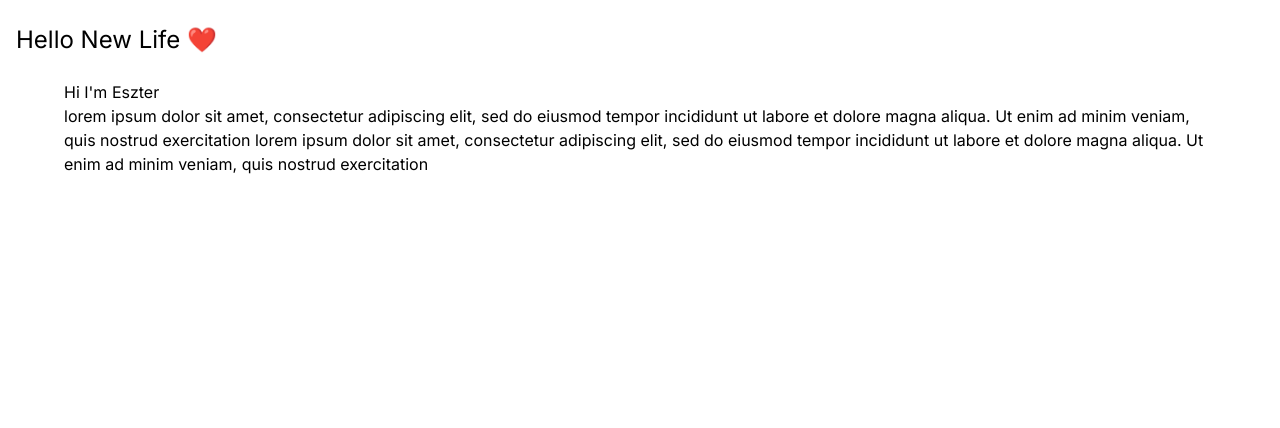
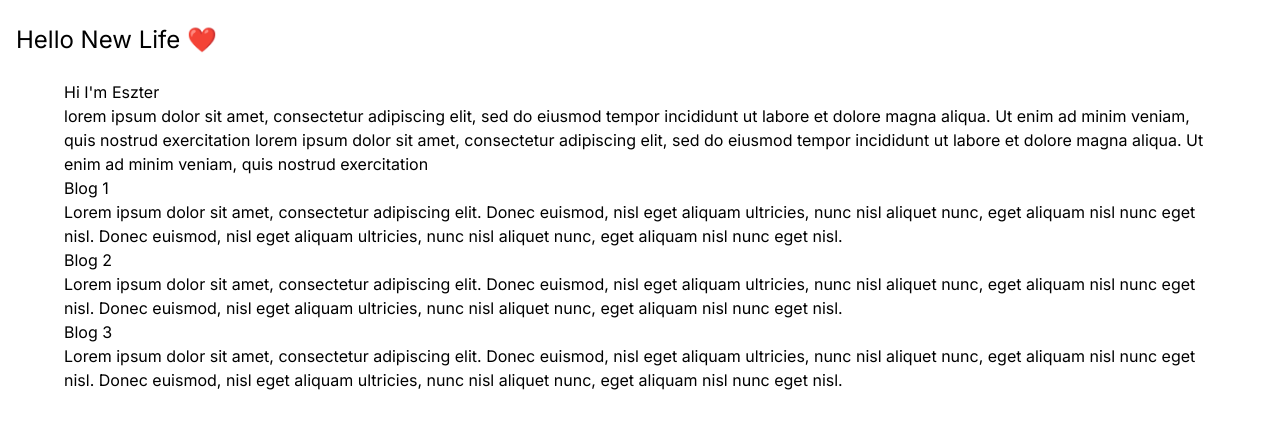
Before and after one commit to Nick-ODonoghue/hello-new-life, a Next.js app: page / in a window 1280 px wide. Shown: the top 428 px of the page. Built offline with nearby package versions, Linux system fonts and the light colour scheme.

Commit message:
added dummyBlog data to page

```diff
--- /dev/null
+++ b/app/components/BlogCard.jsx
@@ -0,0 +1,14 @@
+import { dummyBlog } from "../data/dummyBlog.js";
+
+export default function BlogCard() {
+  return (
+    <div>
+      {dummyBlog.map((blog) => (
+        <div key={blog.id}>
+          <h2>{blog.title}</h2>
+          <p>{blog.content}</p>
+        </div>
+      ))}
+    </div>
+  );
+}
--- /dev/null
+++ b/app/data/dummyBlog.js
@@ -0,0 +1,20 @@
+export const dummyBlog = [
+  {
+    id: 1,
+    title: "Blog 1",
+    content:
+      "Lorem ipsum dolor sit amet, consectetur adipiscing elit. Donec euismod, nisl eget aliquam ultricies, nunc nisl aliquet nunc, eget aliquam nisl nunc eget nisl. Donec euismod, nisl eget aliquam ultricies, nunc nisl aliquet nunc, eget aliquam nisl nunc eget nisl.",
+  },
+  {
+    id: 2,
+    title: "Blog 2",
+    content:
+      "Lorem ipsum dolor sit amet, consectetur adipiscing elit. Donec euismod, nisl eget aliquam ultricies, nunc nisl aliquet nunc, eget aliquam nisl nunc eget nisl. Donec euismod, nisl eget aliquam ultricies, nunc nisl aliquet nunc, eget aliquam nisl nunc eget nisl.",
+  },
+  {
+    id: 3,
+    title: "Blog 3",
+    content:
+      "Lorem ipsum dolor sit amet, consectetur adipiscing elit. Donec euismod, nisl eget aliquam ultricies, nunc nisl aliquet nunc, eget aliquam nisl nunc eget nisl. Donec euismod, nisl eget aliquam ultricies, nunc nisl aliquet nunc, eget aliquam nisl nunc eget nisl.",
+  },
+];
--- a/app/page.jsx
+++ b/app/page.jsx
@@ -1,3 +1,4 @@
+import BlogCard from "./components/BlogCard.jsx";
 import { about } from "./data/about.js";
 
 export default function Home() {
@@ -5,6 +6,10 @@ export default function Home() {
     <main className=" mx-auto max-w-6xl ">
       <h1>Hi I'm {about.nickName}</h1>
       <p>{about.bio}</p>
+
+      <section>
+        <BlogCard />
+      </section>
     </main>
   );
 }
```
